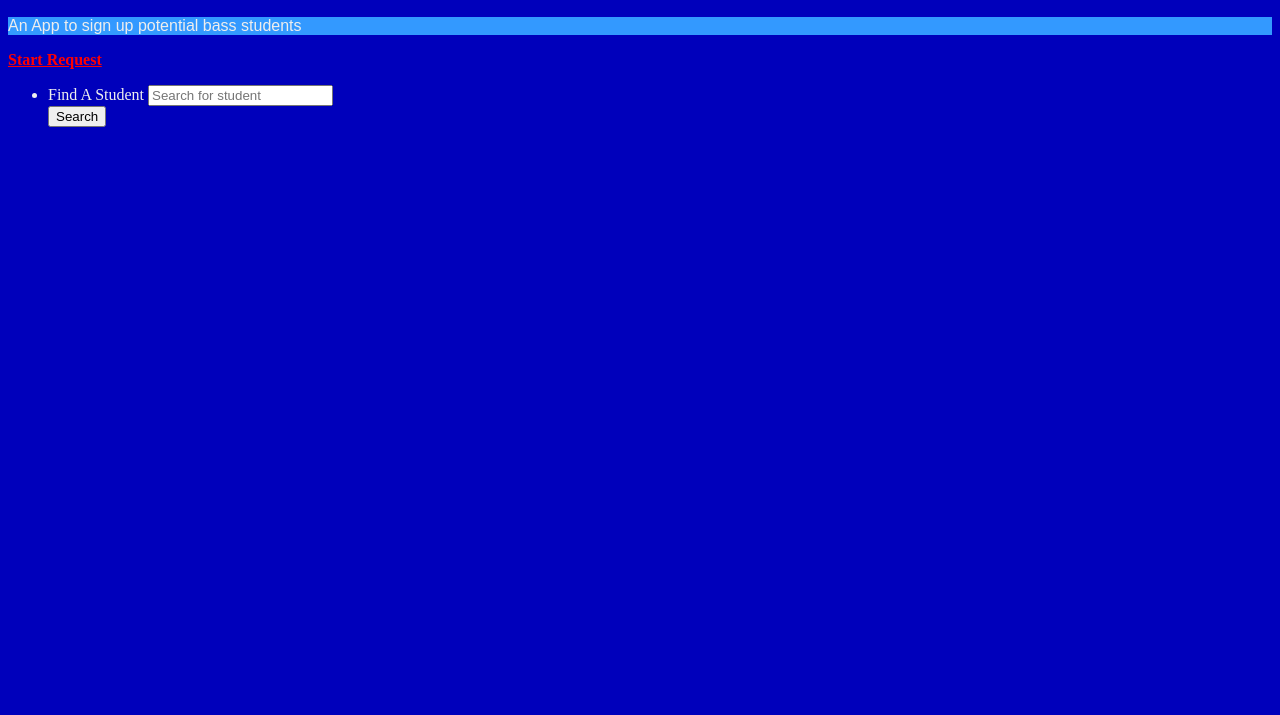
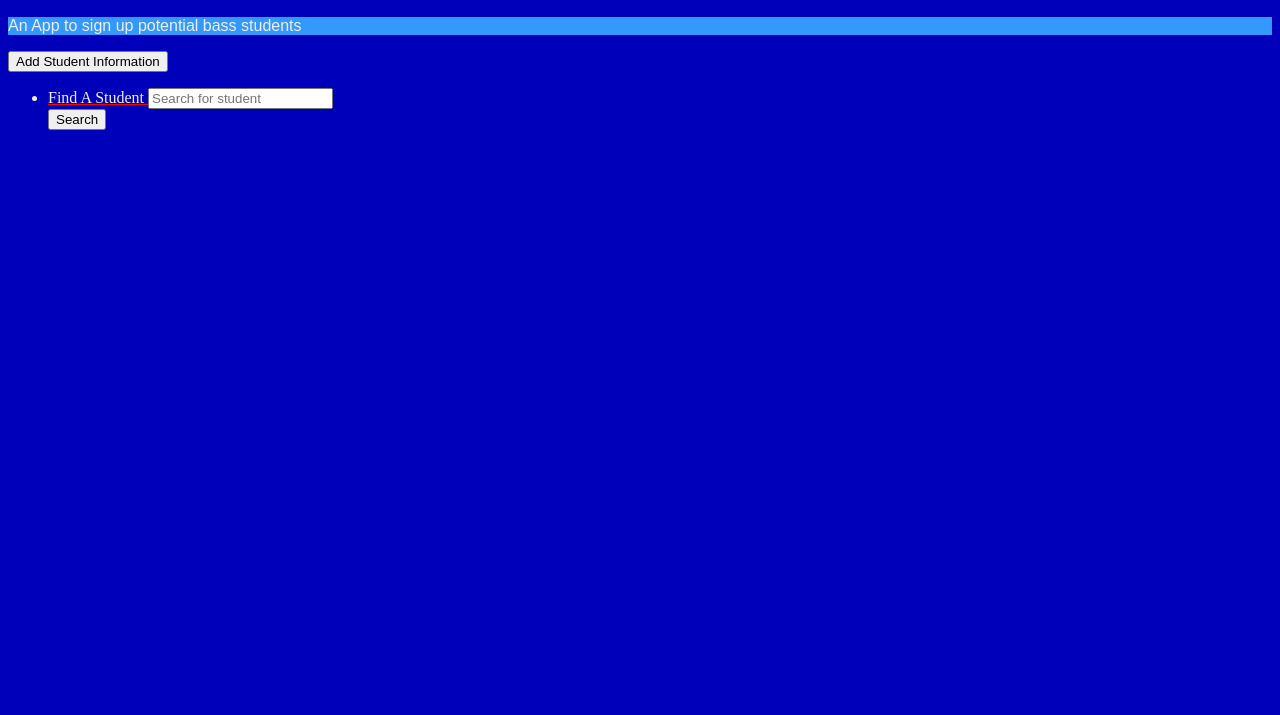
Before and after one commit to jusplayinmybass/MIU-1207, a plain HTML site: page week1/carroll_myron_project1/index.html in a window 1280 px wide. Shown: the part 85-800 px from the top of the page. Drawn offline with Linux system fonts and the light colour scheme.

Commit message:
Final commit to turn in assignment

```diff
--- a/week1/carroll_myron_project1/JS/main.js
+++ b/week1/carroll_myron_project1/JS/main.js
@@ -1,7 +1,6 @@
 // Author: Myron Carroll
-// Title: Assignment 4 JavaScript
-// Class: Visual Frameworks
-
+// Title: Assignment 1 JavaScript
+// Class: Mobile Interfaces and Usability
 // Wait until the DOM is Ready
 window.addEventListener("DOMContentLoaded", function () {
 
--- a/week1/carroll_myron_project1/index.html
+++ b/week1/carroll_myron_project1/index.html
@@ -1,5 +1,5 @@
 <!--DOCTYPE html-->
-<!--Visual Frameworks 1206 Assignment 4-->
+<!--Mobile Interfaces and Usability 1207 Assignment 1-->
 <!--Author: Myron Carroll-->
 <!--Bass Student Sign Up Form-->
 
@@ -19,7 +19,7 @@
     <body>
         <h1>Bass Lessons</h1>
         <p>An App to sign up potential bass students</p> <!--A brief description of what the app is for-->
-        <a href="additem.html"><strong>Start Request</strong></a>
+        <a href="additem.html"><input type="button" value="Add Student Information" id="add"</a>
         <ul>
             <li><label for="search">Find A Student </label><input type="text" id="search" placeholder="Search for student"  /></li>
             <input type="button" value="Search" id="searchBtn" /><br />
```
Also changed, not shown: week1/carroll_myron_project1/additem.html (+1 -1 lines), 1 other file.
